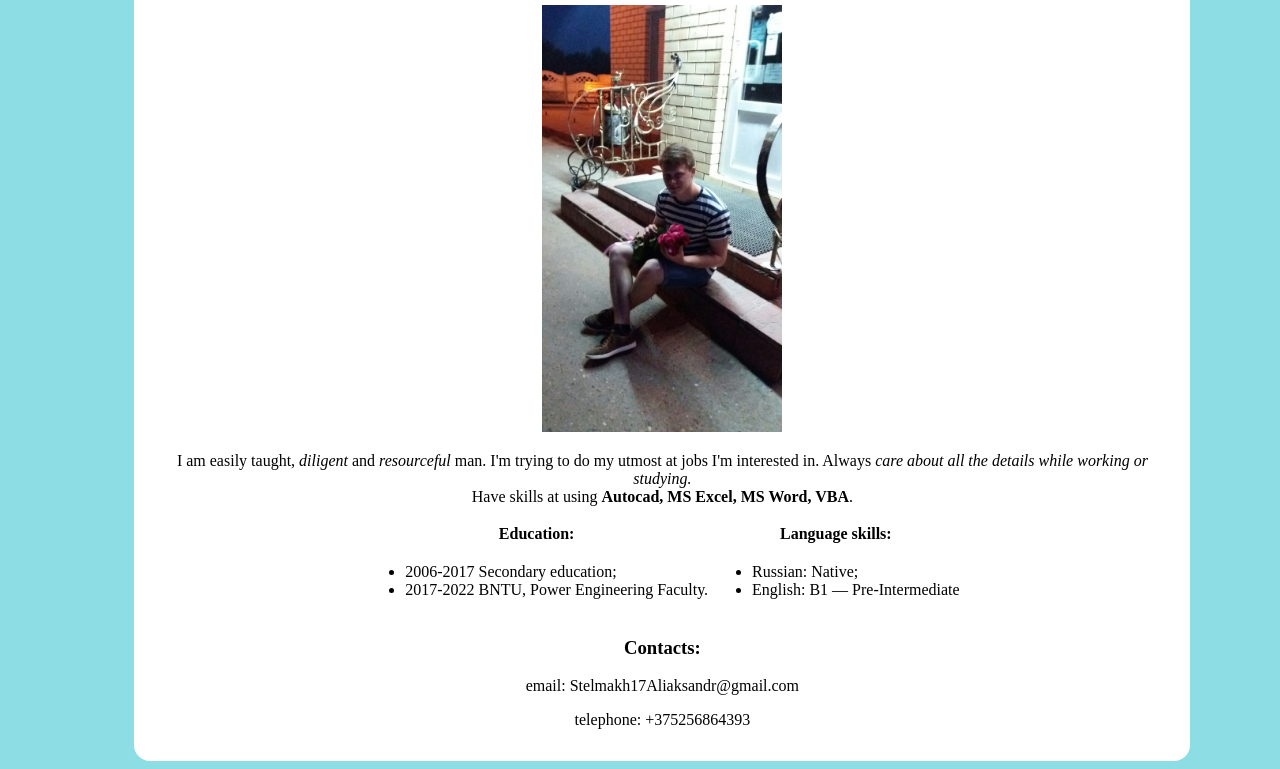
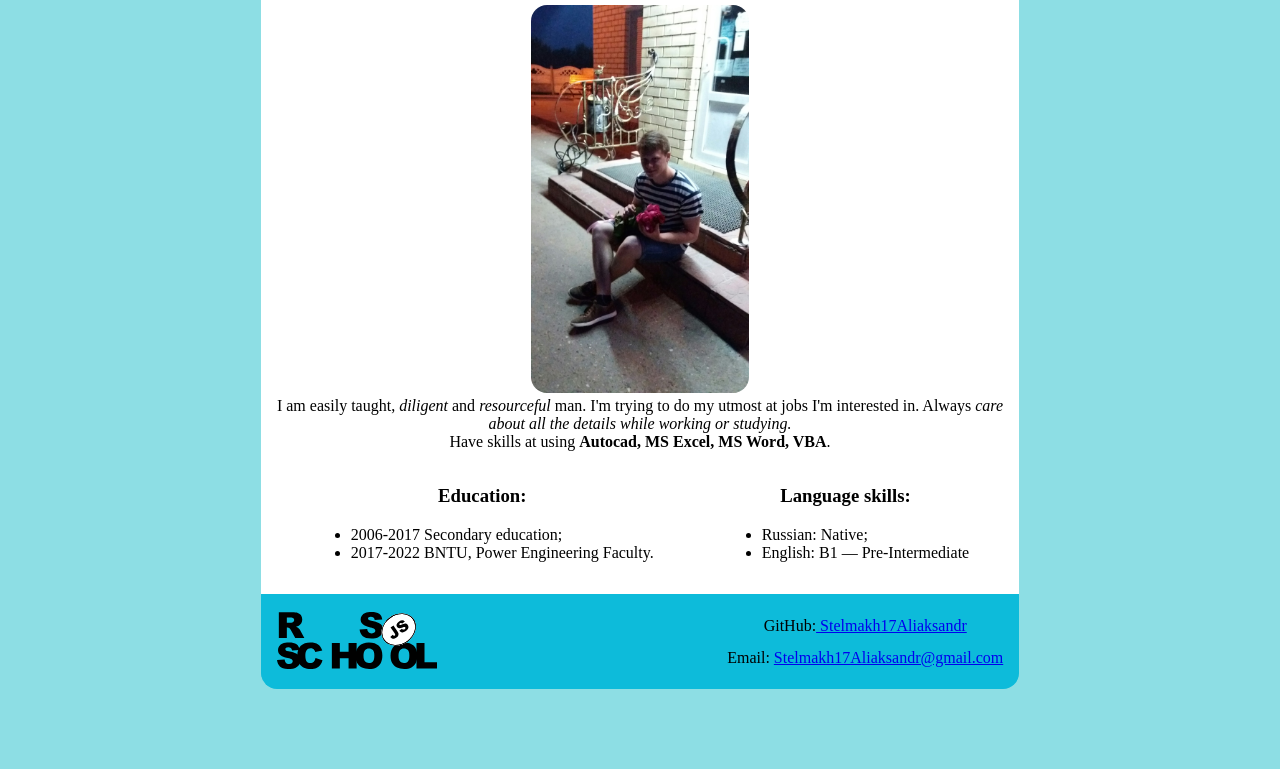
Before and after one commit to Stelmakh17Aliaksandr/rsschool-cv, a plain HTML site: page index.html in a window 1280 px wide. Shown: the part 86-855 px from the top of the page. After the commit the page ends 800 px from the top, so only its background shows below. Drawn offline with Linux system fonts and the light colour scheme.

Commit message:
feat: update index.html & style.css

```diff
--- a/index.html
+++ b/index.html
@@ -10,40 +10,52 @@
     <main class="center" itemscope itemtype="https://schema.org/Person">
       <section>
         <h1 itemprop="givenName">Stelmakh Aliaksandr</h1>
-        <img src="Image.jpg" alt="Aliaksandr" width="240">
+        <a href="https://yandex.by/search/?text=Да%2C%20я%20сфотографировался%20рядом%20с%20мусоркой&clid=2270470&banerid=0500000134%3A5fa8365cdfed8d00243d342f&win=462&&lr=157">
+          <img src="Image.jpg" class="img1" alt="Aliaksandr" >
+        </a>
 
-        <p>
+        <summary>
           I am easily taught, <i>diligent</i> and <i>resourceful</i> man. I'm
           trying to do my utmost at jobs I'm interested in. Always
           <i>care about all the details while working or studying.</i> <br />
           Have skills at using <strong>Autocad, MS Excel, MS Word, VBA</strong>.
-        </p>
+        </summary>
       </section>
+      <section>
+      <article>
+        <span>
+          <h3>
+            Education:
+          </h3>
+          <ul itemprop="alumniOf">
+            <li>2006-2017 Secondary education;</li>
+            <li>2017-2022 BNTU, Power Engineering Faculty.</li>
+          </ul>
+        </span>
+        <span>
+          <h3>
+            Language skills:
+          </h3>
+          <ul itemprop="knowsLanguage">
+            <li>Russian: Native;</li>
+            <li>English: B1 &mdash; Pre-Intermediate</li>
+          </ul>
+        </span>
+      </main>
 
-      <table>
-        <tr>
-          <th>Education:</th>
-          <th>Language skills:</th>
-        </tr>
-        <tr>
-          <td>
-            <ul itemprop="alumniOf">
-              <li><span>2006-2017 Secondary education;</span></li>
-              <li><span>2017-2022 BNTU, Power Engineering Faculty.</span></li>
-            </ul>
-          </td>
-          <td>
-            <ul itemprop="knowsLanguage">
-              <li><span>Russian: Native;</span></li>
-              <li><span>English: B1 &mdash; Pre-Intermediate</span></li>
-            </ul>
-          </td>
-        </tr>
-      </table>
 
-      <h3>Contacts:</h3>
-      <p>email: <span itemprop="email">Stelmakh17Aliaksandr@gmail.com</span></p>
-      <p>telephone:<span itemprop="telephone"> +375256864393</span></p>
-    </main>
+      </article>
+    </section>
+      <footer class="footer">
+        <span>
+          <a href="https://rs.school/js/">
+            <img src="/rs_school_js.svg" alt="rsschool" class="rsschool">
+          </a>
+        </span>
+        <contacts>
+          <span>GitHub:<span itemprop="github"><a href="https://github.com/Stelmakh17Aliaksandr"> Stelmakh17Aliaksandr</a>  </span></span>
+          <span>Email: <span itemprop="email"><a href="mailto:Stelmakh17Aliaksandr@gmail.com">Stelmakh17Aliaksandr@gmail.com</a></span></span>
+        </contacts>
+      </footer>
   </body>
 </html>
--- a/style.css
+++ b/style.css
@@ -1,21 +1,59 @@
 body {
+    box-sizing: border-box;
     width: device-width;
     text-align: center;
     background-color: #8ddee4;
+
 }
 .center {
     align-content: center;
-    width: 1024px;
     background-color: white;
+    border-top-left-radius: 1em;
+    border-top-right-radius: 1em;
+
+    padding: 1em;
+    margin: 0% 20%;
+    overflow: hidden;
+}
+.img1 {
     border-radius: 1em;
-    padding: 1em;
-    margin: 0% 10%;
-}
-table {
-    margin-left: auto;
-    margin-right: auto;
+    width:30%
 
 }
+
 td {
     text-align: left;
 }
+
+footer {
+    background-color: rgb(13, 187, 218);
+    display: flex;
+    justify-content: space-between;
+    border-bottom-left-radius: 1em;
+    border-bottom-right-radius: 1em;
+    padding: 1em;
+    margin: 0% 20%;
+    overflow: hidden;
+}
+
+article {
+    margin-top: 1em;
+    display: flex;
+    flex-direction: row;
+    justify-content: space-around;
+}
+
+li {
+    text-align: left;
+}
+
+contacts {
+    display: flex;
+    align-content: flex-end;
+    flex-direction: column;
+    justify-content: space-around;
+}
+
+.rsschool {
+    width: 10rem;
+}
```
Also changed, not shown: rs_school_js.svg (added).
